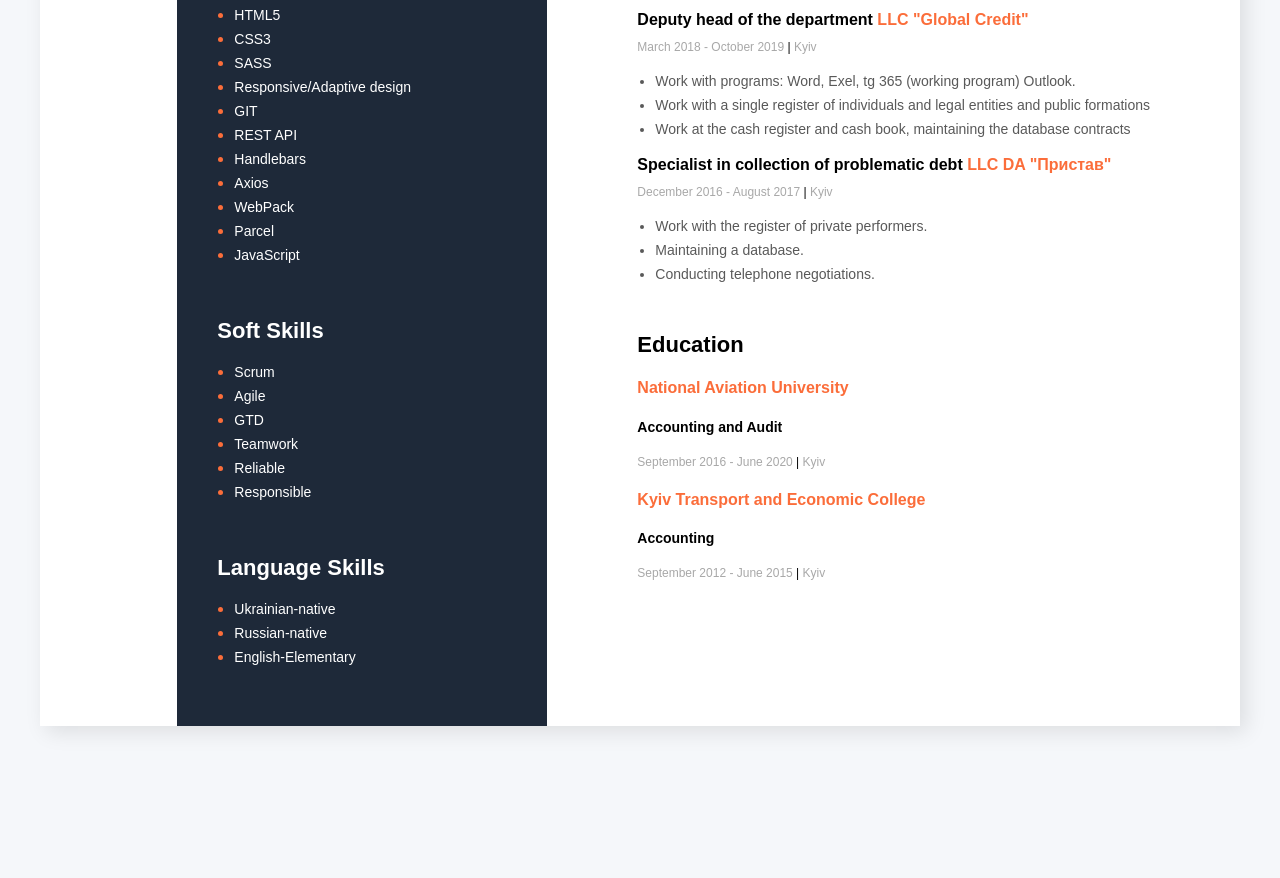
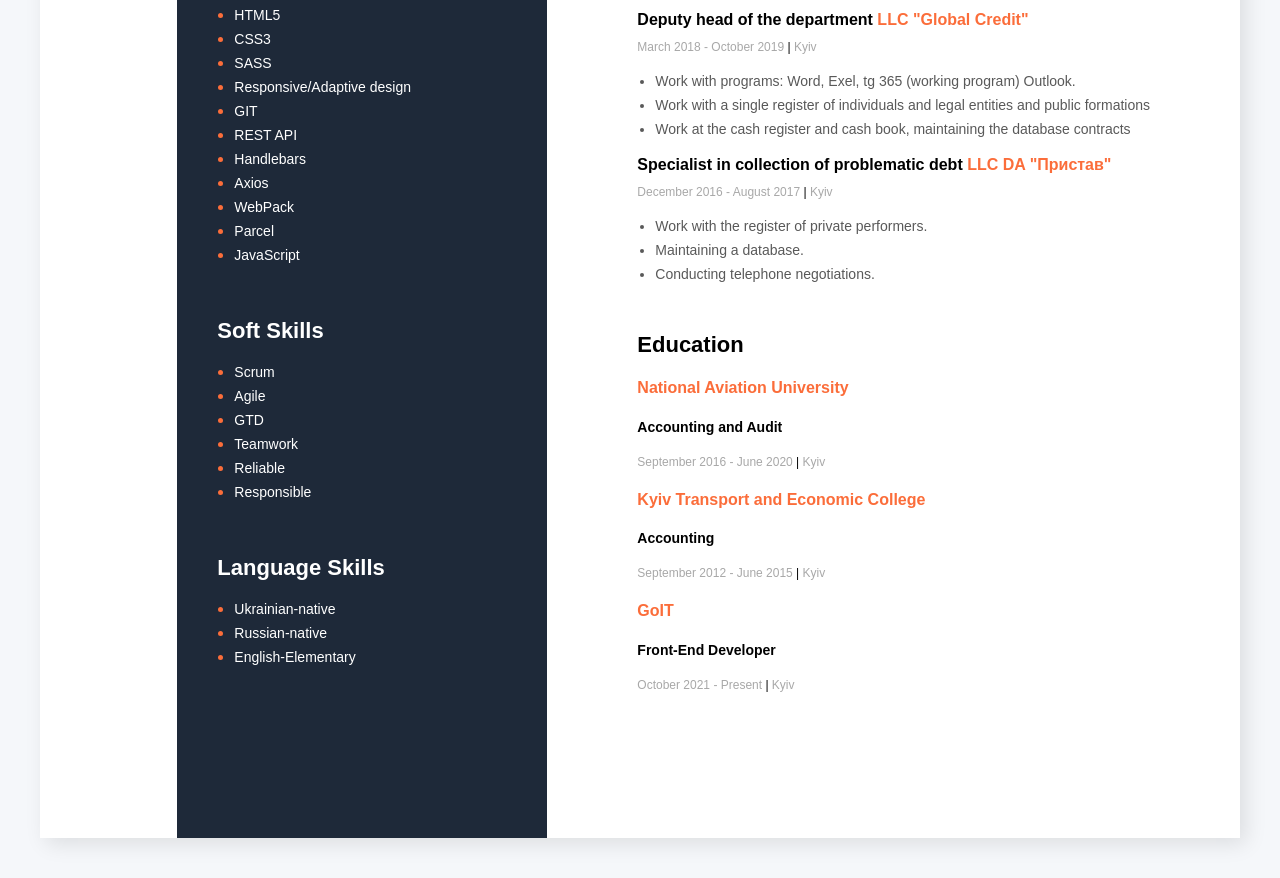
Before and after one commit to Konstantin-Kotenko/resume, a plain HTML site: page index.html in a window 1280 px wide. Shown: the part 851-1729 px from the top of the page. Before the commit the page ends 1617 px from the top, so only its background shows below. Drawn offline with nearby package versions, Linux system fonts and the light colour scheme.

Commit message:
edit resume

```diff
--- a/index.html
+++ b/index.html
@@ -126,6 +126,11 @@
                     <h4 class="my-education-p">Accounting</h4>
                     <p class="my-work-experience-time">September 2012 - June 2015   <span class="my-work-experience-stick">|</span> Kyiv</p>
                 </div>
+                <div>
+                    <h4><span class="my-work-experiense-company-first">GoIT</span></h4>
+                    <h4 class="my-education-p">Front-End Developer</h4>
+                    <p class="my-work-experience-time">October 2021 - Present <span class="my-work-experience-stick">|</span> Kyiv</p>
+                </div>
         </div>
 
             </div>
```
